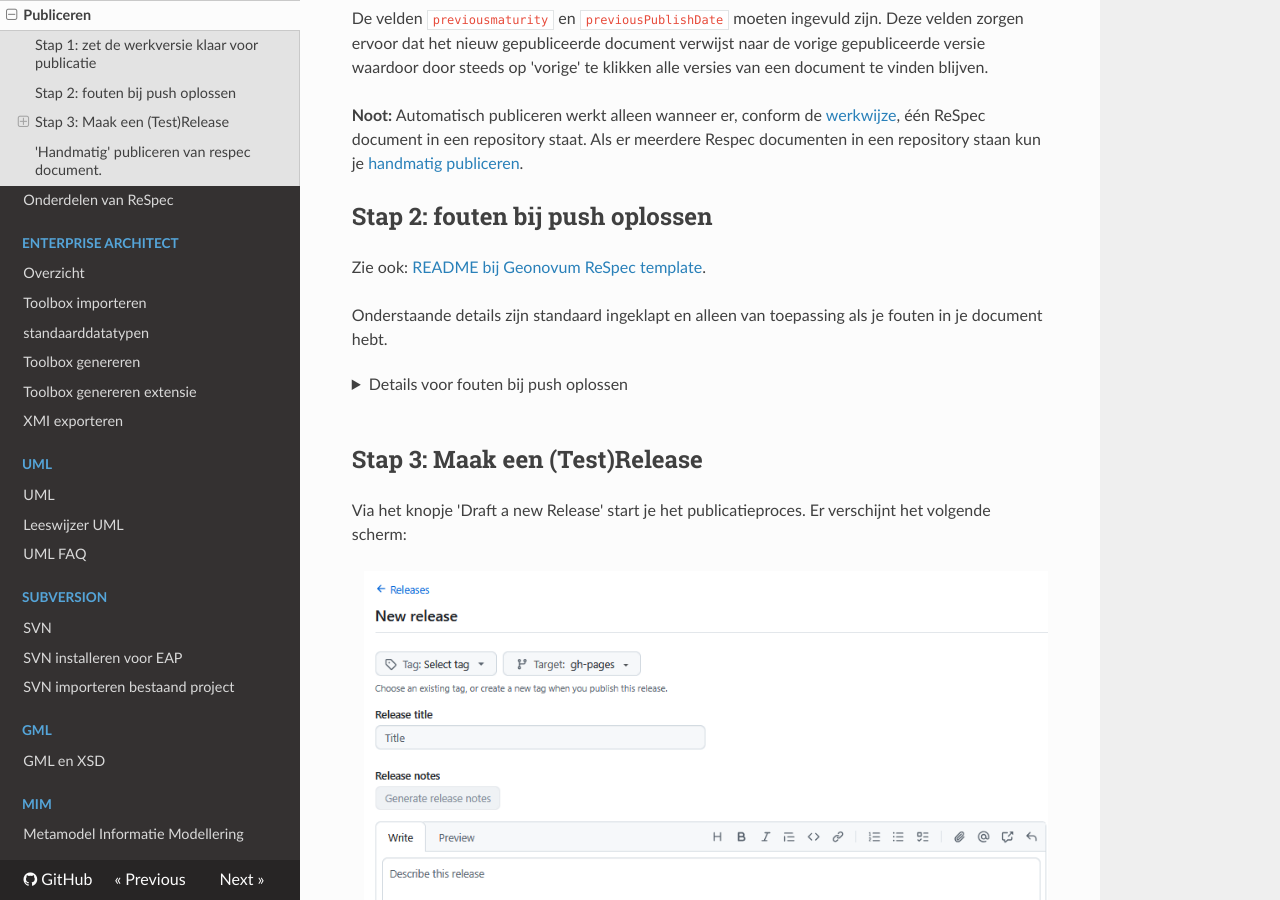
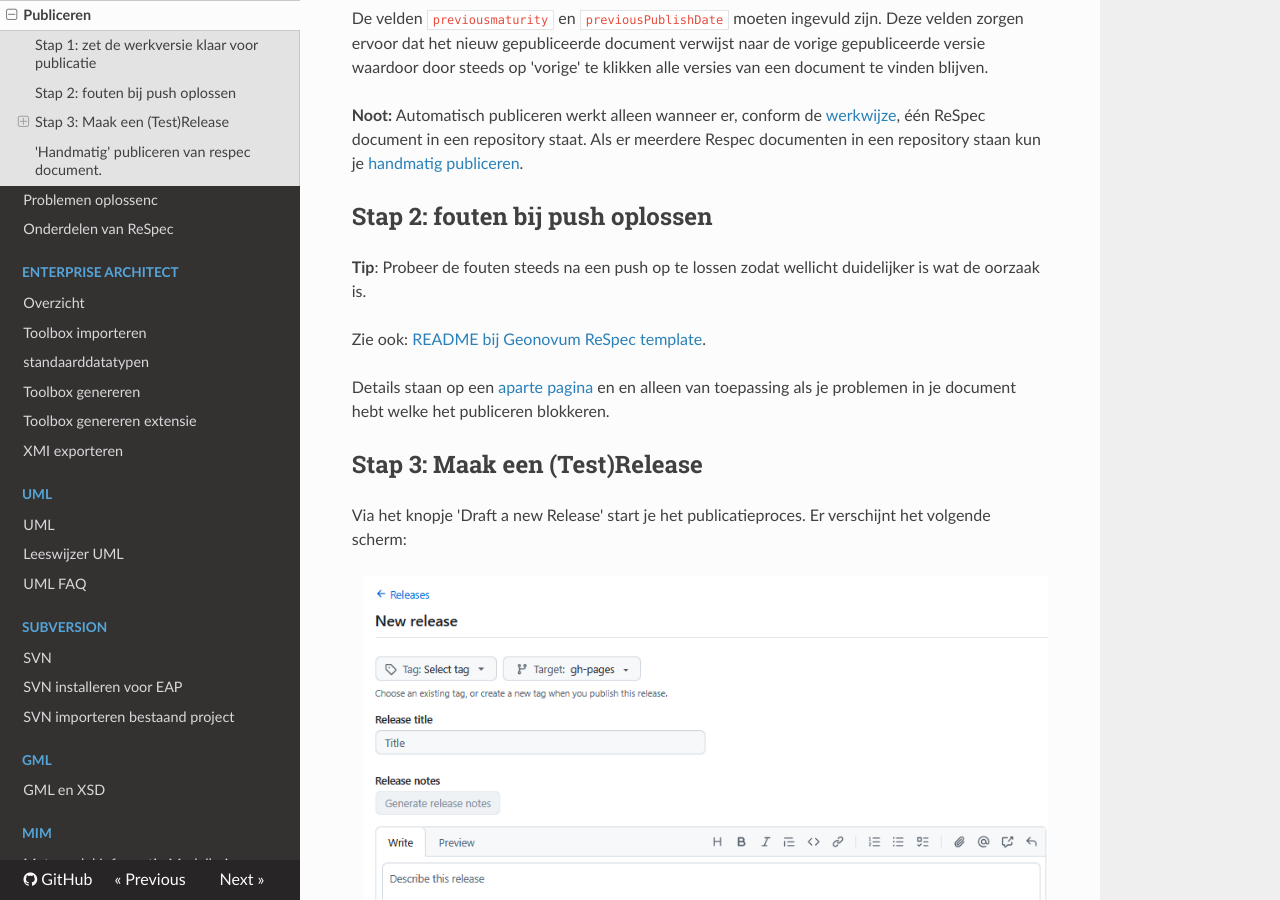
Before and after one commit to Geonovum/handleiding-tooling, an MkDocs documentation site: the page built from docs/ReSpec/ReSpec-publiceren.md, in a window 1280 px wide and 900 px high, scrolled down 984 px. Built offline with MkDocs 1.6.1, drawn with Linux system fonts in a browser that asks for light colours; nearby versions of some CDN libraries.

Commit message:
aparte pagina maken

```diff
--- a/docs/ReSpec/ReSpec-publiceren.md
+++ b/docs/ReSpec/ReSpec-publiceren.md
@@ -25,77 +25,11 @@ De velden `previousmaturity` en `previousPublishDate` moeten ingevuld zijn. Deze
 
 ## Stap 2: fouten bij push oplossen
 
+**Tip**: Probeer de fouten steeds na een push op te lossen zodat wellicht duidelijker is wat de oorzaak is.
+
 Zie ook: [README bij Geonovum ReSpec template](https://github.com/Geonovum/NL-ReSpec-template/blob/main/README.md).
 
-Onderstaande details zijn standaard ingeklapt en alleen van toepassing als je fouten in je document hebt.
-
-<details>
-  <summary>Details voor fouten bij push oplossen</summary>
-
-
-<details>
-  <summary>Uitgangspunten - structuur van de repository</summary>
-
-- de folderstructuur van de repository waarin het ReSpec document staat, moet conform de [Geonovum ReSpec template](https://github.com/Geonovum/NL-ReSpec-template) zijn
-- dat wil zeggen,
-    - `index.html` in de root folder,
-    - `config.js` in `/js` folder,
-    - afbeeldingen e.d. in `/media` en/of `/data` folder (**+ subdirectories** zoals `Images`); **NB** zet géén andere bestanden onder `/media` en/of `/data` folder (+subdirectories) aangezien deze dan ook mee gaan bij het publiceren.
-- de github repository mag maar één ReSpec document bevatten.
-
-</details>
-<br/>
-
-<details>
-  <summary>Soort controles welke uitgevoerd worden</summary>
-
-Er zijn 3 soorten controles.
-- Proof **HTML**, 'Validate publication HTML'. Dit is een algemene HTML controle voor:
-    - Favicon,
-    - Images,
-    - Links,
-    - OpenGraph,
-    - Scripts
-- **WCAG** check, 'Run WCAG x.x check'. Dit is de controle op webtoegankelijkheid regels, denk aan visuele beperkingen. Dit resuleert in een WCAG rapport.
-- Lychee **publication links**, 'Validate publication links'. Dit is een controle van verwijzingen.
-
-Proof HTML en de Lychee-linkcontrole zijn blokkerend en bepalen het resultaat van `Publicatiegereed: ja/nee`.
-
-</details>
-<br/>
-
-<details>
-  <summary>Controle resultaten terugvinden op Github</summary>
-
-- De resultaten van de controles zijn te vinden onder 'Actions' op Github.
-  <img src="../media/github-actions.png" alt="Github actions in balk" style="max-width:400px; height:auto;"/>
-
-- Kies hier de commit die je gedaan hebt, en klik voor details op 'build > Snapshot + Checks'. Dit geeft de 'Snapshot + Checks' stappen. Grijze vinkjes zijn oké. Rode kruisen vragen om aandacht voor zaken om op te lossen.
-  <img src="../media/snapshot-checks-details.png" alt="Snapshot + Checks details" style="max-width:600px; height:auto;"/><img src="../media/snapshot-checks-details-2.png" alt="Snapshot + Checks details 2" style="max-width:400px; height:auto;"/>
-
--  publicatiegereed ja/nee? evt. artefacts/artifacts bekijken
-    !['artefacts'](media/artefacts.png)
-
-</details>
-<br/>
-
-<details>
-  <summary>Typische fouten die gevonden worden (met oplossing)</summary>
-
-- referentiefout id (#`<id>` waarvan er geen element is met id="`<id>`").
-  <img src="../media/broken-link.png" alt="broken-link" style="max-width:400px; height:auto;">
-
-- protocol ontbreekt in url, bijv.  `https://`. Melding `internally linking to docs.geostandaarden.nl/xxx/yyy/, which does not exist`.
-
-- `error: Duplicate ID “xxx”.`, dubbele id's, bijvoorbeeld meerdere keer id="col1" bij tabellen gegenereerd bij word2respec.
-
-- ongeldige html-tags, bijvpoorbeeld `<h7>` of `<alias>`. Dit is typisch voor een oudere imvertor-versie. Oplossing is om opnieuw output met imvertor te creëren.
-
-</details>
-<br/>
-
-</details>
-<br/>
+Details staan op een [aparte pagina](#fouten-bij-push-oplossen) en en alleen van toepassing als je problemen in je document hebt welke het publiceren blokkeren.
 
 
 ## Stap 3: Maak een (Test)Release
--- a/mkdocs.yml
+++ b/mkdocs.yml
@@ -21,6 +21,7 @@ nav:
     - ReSpec:
         - Manual: ReSpec/index.md
         - Publiceren: ReSpec/ReSpec-publiceren.md
+        - Problemen oplossenc: ReSpec/ReSpec-problemen.md
         - Onderdelen van ReSpec: ReSpec/ReSpec-onderdelen.md
     - Enterprise Architect:
         - Overzicht: EA/index.md
```
Also changed, not shown: docs/ReSpec/ReSpec-problemen.md (added, +48 -0 lines).
